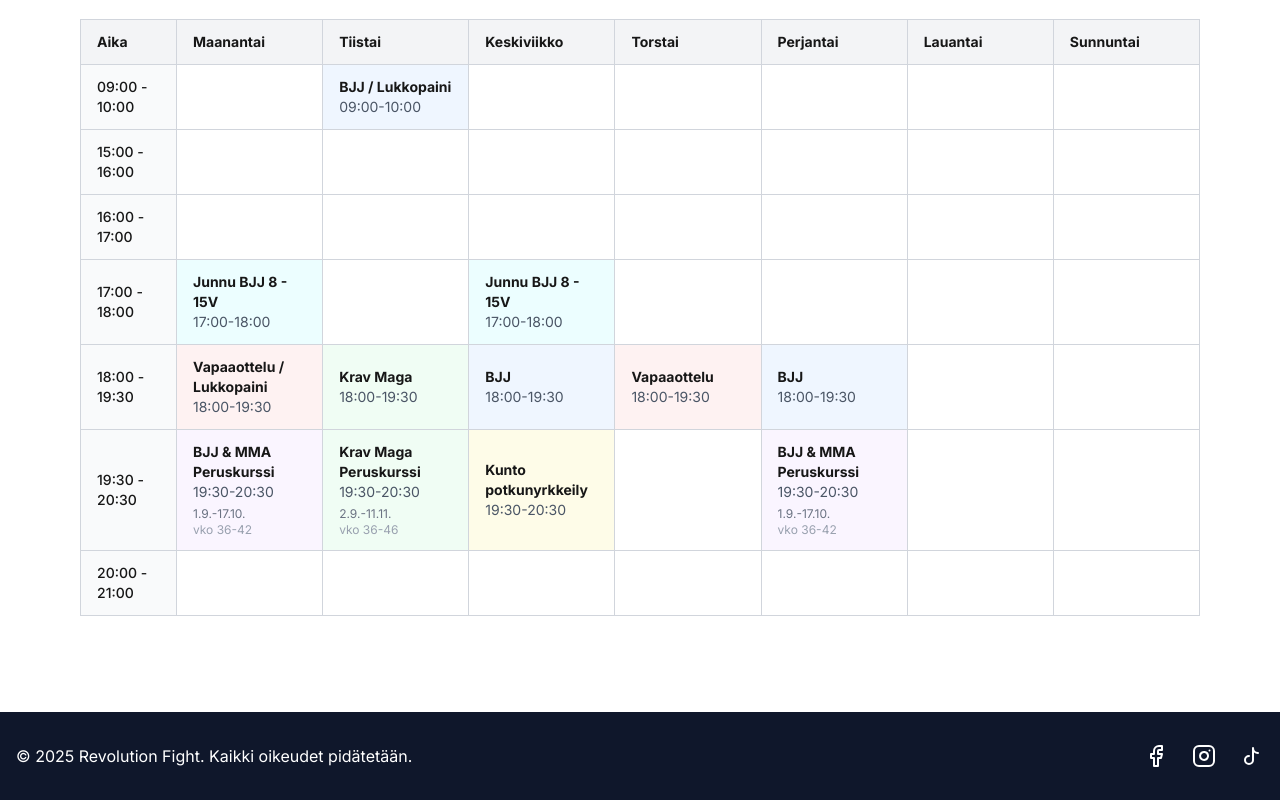
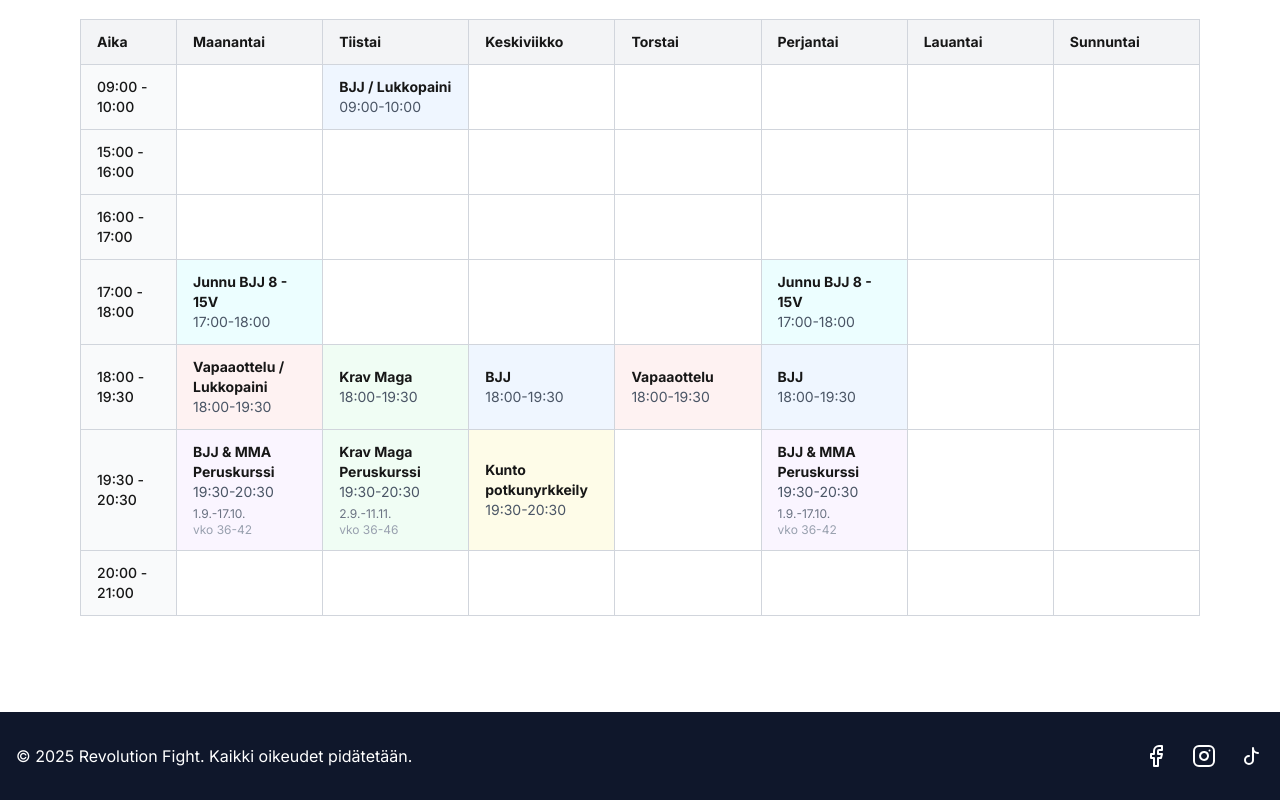
Before and after one commit to revolutionsalo/revolutionsalo.github.io, a Next.js app: page /kalenteri in a window 1280 px wide. Shown: the part 725-1525 px from the top of the page. Built offline with nearby package versions, Linux system fonts and the light colour scheme.

Commit message:
update juvenile schedule

```diff
--- a/app/kalenteri/page.tsx
+++ b/app/kalenteri/page.tsx
@@ -119,12 +119,12 @@ export default function KalenteriPage() {
                     <div className="text-[8px] md:text-sm text-gray-600">17:00-18:00</div>
                   </td>
                   <td className="border border-gray-300 px-1 py-2 md:px-4 md:py-3"></td>
+                  <td className="border border-gray-300 px-1 py-2 md:px-4 md:py-3"></td>
+                  <td className="border border-gray-300 px-1 py-2 md:px-4 md:py-3"></td>
                   <td className="border border-gray-300 px-1 py-2 md:px-4 md:py-3 bg-cyan-50">
                     <div className="font-semibold text-[8px] md:text-sm">Junnu BJJ 8 - 15V</div>
                     <div className="text-[8px] md:text-sm text-gray-600">17:00-18:00</div>
                   </td>
-                  <td className="border border-gray-300 px-1 py-2 md:px-4 md:py-3"></td>
-                  <td className="border border-gray-300 px-1 py-2 md:px-4 md:py-3"></td>
                   <td className="border border-gray-300 px-1 py-2 md:px-4 md:py-3"></td>
                   <td className="border border-gray-300 px-1 py-2 md:px-4 md:py-3"></td>
                 </tr>
```
Also changed, not shown: 13 other files (tests, documents, lock files or other folders).
